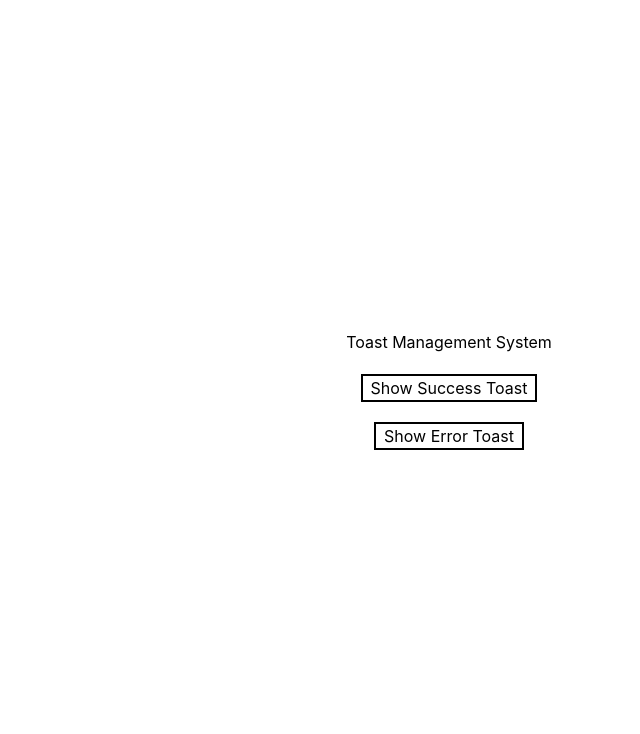
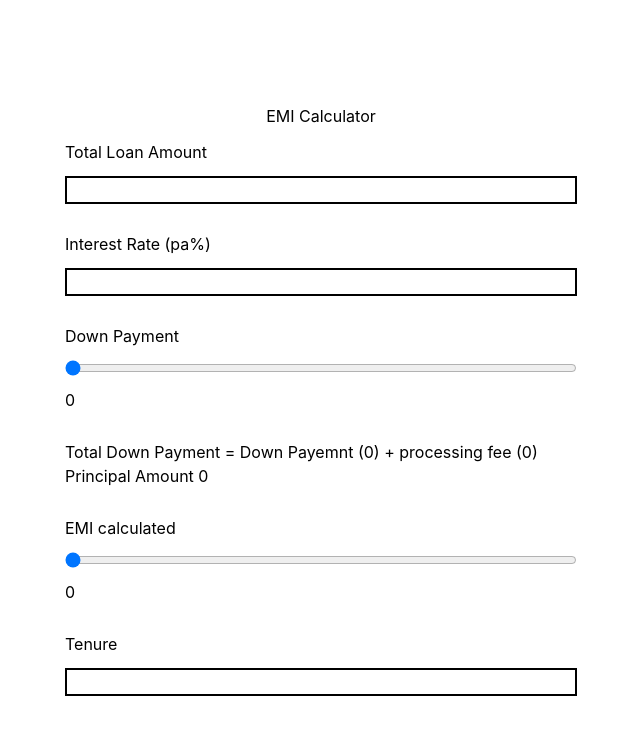
Before and after one commit to Kushagra-234/Machine-Coding-prep, a React (Vite) app: page / in a window 1280 px wide. Shown: the top 734 px of the page, without its empty margins (191-831 px from the left). Built offline with nearby package versions, Linux system fonts and the light colour scheme.

Commit message:
adds code for EMI calcultaor

```diff
--- a/src/App.jsx
+++ b/src/App.jsx
@@ -5,6 +5,7 @@ import CountDownTimer from "./components/CountDownTimer";
 import FileExplorer from "./components/fileexplorer/FileExplorer";
 import Toast from "./components/ToastManagementSyatem/Toast";
 import ToastProvider from "./components/ToastManagementSyatem/ToastContext";
+import EMICalculator from "./components/EMICalculator";
 
 const App = () => {
   return (
@@ -13,9 +14,10 @@ const App = () => {
       {/* <Pollwidget /> */}
       {/* <CountDownTimer /> */}
       {/* <FileExplorer /> */}
-      <ToastProvider>
+      {/* <ToastProvider>
         <Toast />
-      </ToastProvider>
+      </ToastProvider> */}
+      <EMICalculator />
     </div>
   );
 };
--- /dev/null
+++ b/src/components/EMICalculator.tsx
@@ -0,0 +1,106 @@
+import React, { useState } from "react";
+
+// total amount input
+// interest rate input
+// downpayment Slider
+// EMI slider
+// tenure input
+
+const EMICalculator = () => {
+  const [loanAmount, setLoanAmount] = useState(0);
+  const [interestRate, setInterestRate] = useState(0);
+  const [Tenure, setTenure] = useState(0);
+  const [downPayment, setDownPayemnt] = useState(0);
+  const [EmiAmount, setEmiAmount] = useState(0);
+  const [initalDownPayment, setInitialDownPayemnt] = useState(0);
+
+  const pricessingFee = 0.01 * loanAmount;
+
+  const finalDownpayemnt = downPayment + pricessingFee;
+  const monthlyInterestRate = interestRate / 12 / 100;
+  const totalMonths = Tenure * 12;
+
+  const principalAmount = loanAmount - finalDownpayemnt;
+
+  const emi =
+    Tenure &&
+    principalAmount &&
+    (principalAmount *
+      monthlyInterestRate *
+      Math.pow(1 + monthlyInterestRate, totalMonths)) /
+      (Math.pow(1 + monthlyInterestRate, totalMonths) - 1);
+
+  const handleEmiChange = (e) => {
+    const targetEmi = Number(e.target.value);
+
+    const loanPrincipal =
+      (targetEmi * (Math.pow(1 + monthlyInterestRate, totalMonths) - 1)) /
+      (monthlyInterestRate * Math.pow(1 + monthlyInterestRate, totalMonths));
+
+    const requiredDownPayment = loanAmount + pricessingFee - loanPrincipal;
+
+    setDownPayemnt(requiredDownPayment);
+  };
+
+  return (
+    <div className="flex h-full w-[80%]  flex-col gap-3 justify-center items-center">
+      <h3>EMI Calculator</h3>
+      <div className="flex w-[50%] flex-col gap-7">
+        <div className="flex flex-col gap-3">
+          <label>Total Loan Amount</label>
+          <input
+            onChange={(e) => setLoanAmount(Number(e.target.value))}
+            className="border-2 border-black"
+          />
+        </div>
+
+        <div className="flex flex-col gap-3">
+          <label>Interest Rate (pa%)</label>
+          <input
+            onChange={(e) => setInterestRate(Number(e.target.value))}
+            className="border-2 border-black"
+          />
+        </div>
+
+        <div className="flex w-full min-w-[250px] flex-col gap-3">
+          <div>Down Payment</div>
+          <input
+            value={downPayment}
+            onChange={(e) => setDownPayemnt(Number(e.target.value))}
+            min={0}
+            max={loanAmount}
+            type="range"
+          />
+          {downPayment}
+        </div>
+
+        <div>
+          Total Down Payment = Down Payemnt ({initalDownPayment}) + processing
+          fee ({0.01 * loanAmount}) Principal Amount {principalAmount}
+        </div>
+
+        <div className="flex w-full min-w-[250px] flex-col gap-3">
+          <div>EMI calculated</div>
+          <input
+            value={emi}
+            onChange={(e) => handleEmiChange(e)}
+            min={0}
+            max={loanAmount}
+            type="range"
+          />
+          {emi}
+        </div>
+
+        <div className="flex flex-col gap-3">
+          <label>Tenure</label>
+          <input
+            onChange={(e) => setTenure(Number(e.target.value))}
+            className="border-2 border-black"
+          />
+        </div>
+      </div>
+    </div>
+  );
+};
+
+export default EMICalculator;
```
